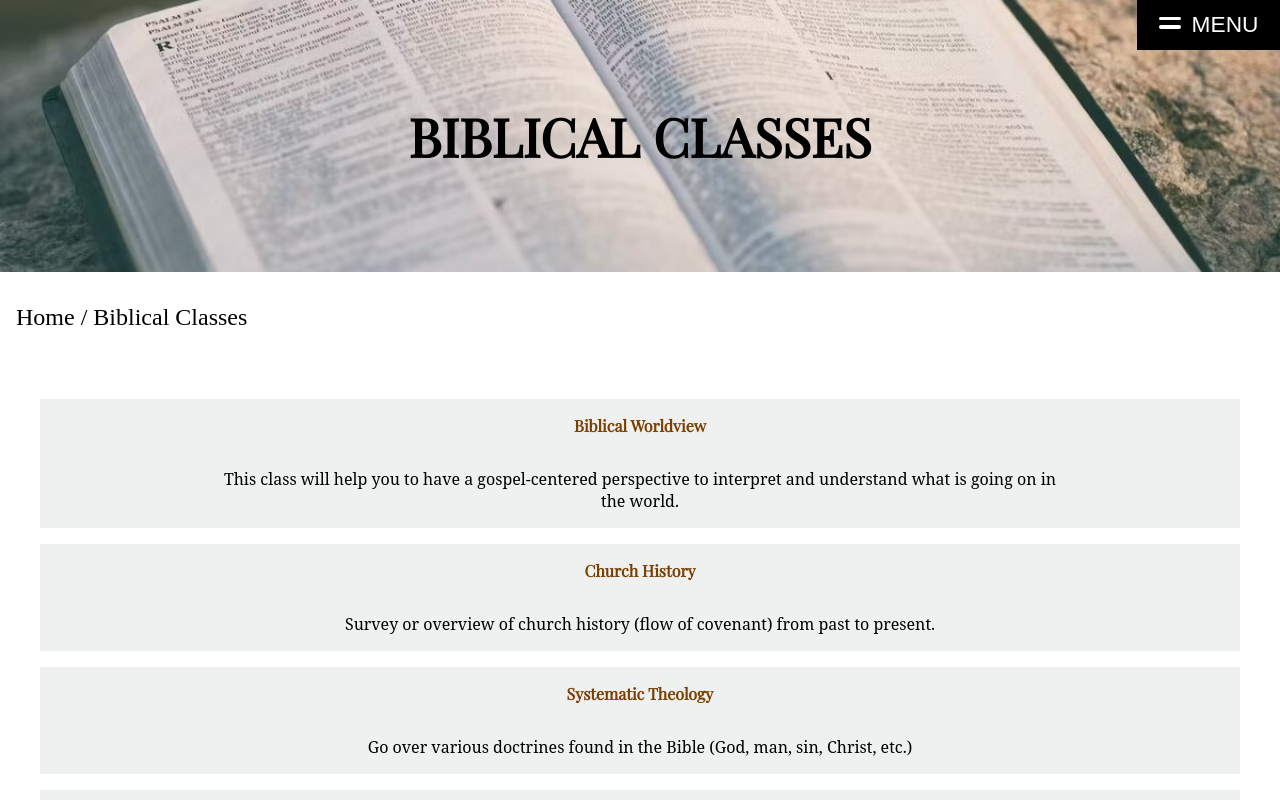
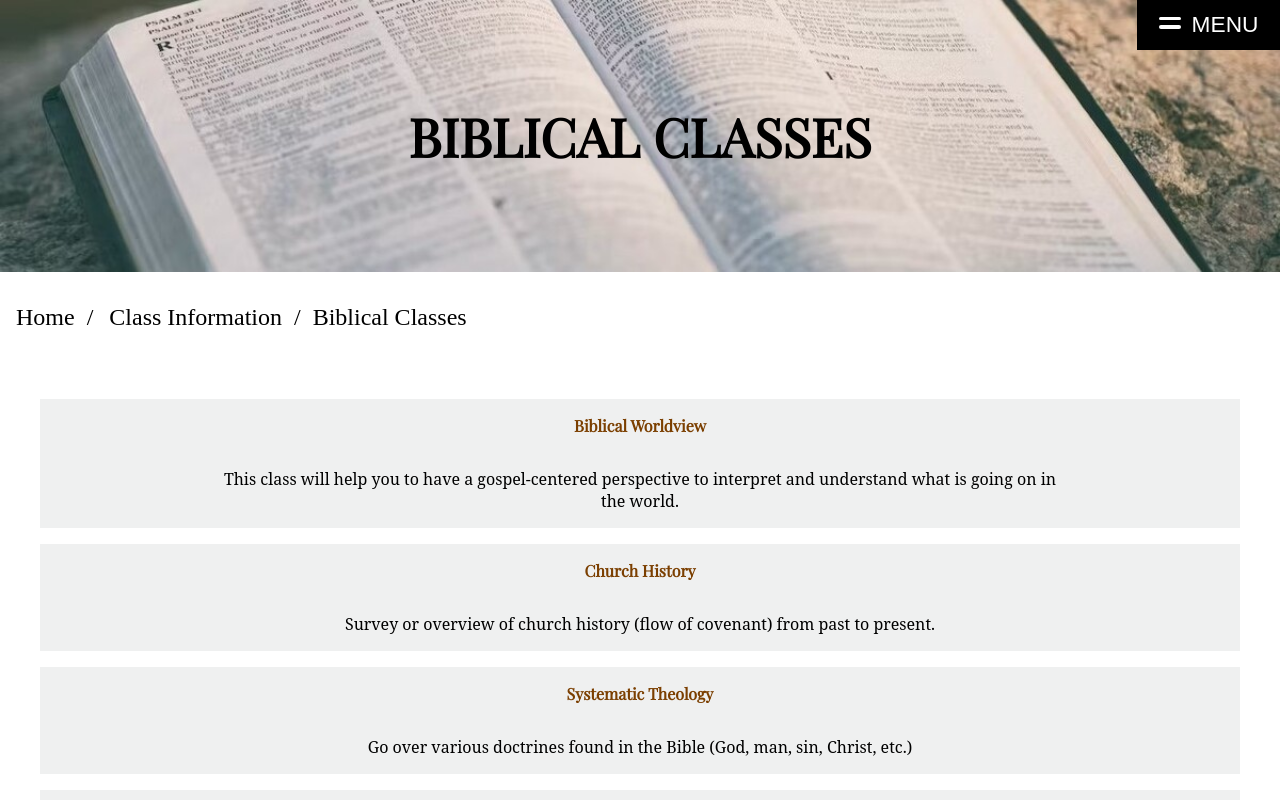
Before and after one commit to jmpark2001/SummitSchool, a React (Create React App) app: page /biblical in a window 1280 px wide. Shown: the top 800 px of the page. Built offline with nearby package versions, Linux system fonts and the light colour scheme; no server answers; a web font is replaced by a local one.

Commit message:
Added more nav links

```diff
--- a/src/components/RegistrationForm.js
+++ b/src/components/RegistrationForm.js
@@ -138,7 +138,7 @@ function RegistrationForm() {
                             {window.screen.width > 769 ? (
                                     <>
                                         <div className="dates">
-                                            <p style={{margin: "0 0 0 5%", width: "100%"}}><b>REGISTRATION & PAYMENT PERIOD:</b> August 14th - September 3rd</p>
+                                            <p style={{margin: "0 0 0 5%", width: "100%"}}><b>REGISTRATION & PAYMENT PERIOD:</b> August 14th - September 10th</p>
                                         </div>
                                         <div style={{marginTop: "0"}} className="dates">
                                             <p style={{margin: "0 0 0 5%", width: "80%"}}><b>FALL SEMESTER:</b> Every Saturday except Remnant Day (Last Saturday of every month)
--- a/src/pages/Academic.js
+++ b/src/pages/Academic.js
@@ -22,7 +22,9 @@ export default function Academic() {
             </div>
             <div className="backToHomeDivOther">
                 <CustomLink to="/" className="backToHome">Home</CustomLink>
-                <p style={{fontSize: "clamp(1.5rem, 0.9280rem + 0.6700vw, 2rem)", margin: "2rem 0 0"}}>&nbsp;/ Academic Classes</p>
+                <p style={{fontSize: "clamp(1.5rem, 0.9280rem + 0.6700vw, 2rem)", margin: "2rem 0 0"}}>&nbsp;&nbsp;/ </p>
+                <CustomLink to="/classInfo" className="backToHome" style={{marginLeft: "0"}}>Class Information</CustomLink>
+                <p style={{fontSize: "clamp(1.5rem, 0.9280rem + 0.6700vw, 2rem)", margin: "2rem 0 0"}}>&nbsp;&nbsp;/&nbsp;&nbsp;Academic Classes</p>
             </div>
             <div className="differentClasses">
                 <div className="otherInfoDiv">
--- a/src/pages/Biblical.js
+++ b/src/pages/Biblical.js
@@ -22,7 +22,9 @@ export default function Biblical() {
             </div>
             <div className="backToHomeDivOther">
                 <CustomLink to="/" className="backToHome">Home</CustomLink>
-                <p style={{fontSize: "clamp(1.5rem, 0.9280rem + 0.6700vw, 2rem)", margin: "2rem 0 0"}}>&nbsp;/ Biblical Classes</p>
+                <p style={{fontSize: "clamp(1.5rem, 0.9280rem + 0.6700vw, 2rem)", margin: "2rem 0 0"}}>&nbsp;&nbsp;/ </p>
+                <CustomLink to="/classInfo" className="backToHome" style={{marginLeft: "0"}}>Class Information</CustomLink>
+                <p style={{fontSize: "clamp(1.5rem, 0.9280rem + 0.6700vw, 2rem)", margin: "2rem 0 0"}}>&nbsp;&nbsp;/&nbsp;&nbsp;Biblical Classes</p>
             </div>
             <div className="differentClasses">
                 <ul className="biblicalInfoClasses">
--- a/src/pages/ClassInfo.js
+++ b/src/pages/ClassInfo.js
@@ -30,7 +30,7 @@ export default function ClassInfo() {
             <div className="classInfo">
                 <p style={{color: "#B56727", margin: "2rem auto"}}><b>Welcome to One Mind Church Summit School!</b></p>
                 <p><b>REGISTRATION</b></p>
-                <p>Registration for the fall semester starts on August 14th and will end on September 3rd.</p>
+                <p>Registration for the fall semester starts on August 14th and will end on September 10th.</p>
                 <br/><br/>
                 <p><b>2023 FALL SEMESTER</b></p>
                 <p>The fall semeseter begins on September 16th and ends on January 20th</p>
--- a/src/pages/Home.js
+++ b/src/pages/Home.js
@@ -22,7 +22,7 @@ export default function Home() {
             </div>
             <div className="fallSemester">
                 <p style={{margin: "1rem 0"}}>2023 FALL SEMESTER</p>
-                <p className="fallSemesterText glacial">Registration for the fall semester starts on Aug 14 and will end on Sep 3.</p>
+                <p className="fallSemesterText glacial">Registration for the fall semester starts on Aug 14 and will end on Sep 10.</p>
                 <div style={{display: "flex", justifyContent: "center", marginBottom: "4vh"}}>
                     <Link to={"/registration"} style={{textDecoration: "none", display: "flex"}}>
                         <div className="registerNow playfair">
--- a/src/pages/Instrument.js
+++ b/src/pages/Instrument.js
@@ -22,7 +22,9 @@ export default function Instrument() {
             </div>
             <div className="backToHomeDivOther">
                 <CustomLink to="/" className="backToHome">Home</CustomLink>
-                <p style={{fontSize: "clamp(1.5rem, 0.9280rem + 0.6700vw, 2rem)", margin: "2rem 0 0"}}>&nbsp;/ Instrument Classes</p>
+                <p style={{fontSize: "clamp(1.5rem, 0.9280rem + 0.6700vw, 2rem)", margin: "2rem 0 0"}}>&nbsp;&nbsp;/ </p>
+                <CustomLink to="/classInfo" className="backToHome" style={{marginLeft: "0"}}>Class Information</CustomLink>
+                <p style={{fontSize: "clamp(1.5rem, 0.9280rem + 0.6700vw, 2rem)", margin: "2rem 0 0"}}>&nbsp;&nbsp;/&nbsp;&nbsp;Instrument Classes</p>
             </div>
             <div className="differentClasses">
                 <div className="otherInfoDiv">
--- a/src/pages/Kindergarten.js
+++ b/src/pages/Kindergarten.js
@@ -22,7 +22,9 @@ export default function Kindergarten() {
             </div>
             <div className="backToHomeDivOther">
                 <CustomLink to="/" className="backToHome">Home</CustomLink>
-                <p style={{fontSize: "clamp(1.5rem, 0.9280rem + 0.6700vw, 2rem)", margin: "2rem 0 0"}}>&nbsp;/ Pre-K/Kindergarten Classes</p>
+                <p style={{fontSize: "clamp(1.5rem, 0.9280rem + 0.6700vw, 2rem)", margin: "2rem 0 0"}}>&nbsp;&nbsp;/ </p>
+                <CustomLink to="/classInfo" className="backToHome" style={{marginLeft: "0"}}>Class Information</CustomLink>
+                <p style={{fontSize: "clamp(1.5rem, 0.9280rem + 0.6700vw, 2rem)", margin: "2rem 0 0"}}>&nbsp;&nbsp;/&nbsp;&nbsp;Pre-K/Kindergarten Classes</p>
             </div>
             <div className="differentClasses">
                 <div className="otherInfoDiv">
--- a/src/pages/Language.js
+++ b/src/pages/Language.js
@@ -22,7 +22,9 @@ export default function Language() {
             </div>
             <div className="backToHomeDivOther">
                 <CustomLink to="/" className="backToHome">Home</CustomLink>
-                <p style={{fontSize: "clamp(1.5rem, 0.9280rem + 0.6700vw, 2rem)", margin: "2rem 0 0"}}>&nbsp;/ Language Classes</p>
+                <p style={{fontSize: "clamp(1.5rem, 0.9280rem + 0.6700vw, 2rem)", margin: "2rem 0 0"}}>&nbsp;&nbsp;/ </p>
+                <CustomLink to="/classInfo" className="backToHome" style={{marginLeft: "0"}}>Class Information</CustomLink>
+                <p style={{fontSize: "clamp(1.5rem, 0.9280rem + 0.6700vw, 2rem)", margin: "2rem 0 0"}}>&nbsp;&nbsp;/&nbsp;&nbsp;Language Classes</p>
             </div>
             <div className="differentClasses">
                 <div className="otherInfoDiv">
--- a/src/pages/PE.js
+++ b/src/pages/PE.js
@@ -22,7 +22,9 @@ export default function PE() {
             </div>
             <div className="backToHomeDivOther">
                 <CustomLink to="/" className="backToHome">Home</CustomLink>
-                <p style={{fontSize: "clamp(1.5rem, 0.9280rem + 0.6700vw, 2rem)", margin: "2rem 0 0"}}>&nbsp;/ Physical Education Classes</p>
+                <p style={{fontSize: "clamp(1.5rem, 0.9280rem + 0.6700vw, 2rem)", margin: "2rem 0 0"}}>&nbsp;&nbsp;/ </p>
+                <CustomLink to="/classInfo" className="backToHome" style={{marginLeft: "0"}}>Class Information</CustomLink>
+                <p style={{fontSize: "clamp(1.5rem, 0.9280rem + 0.6700vw, 2rem)", margin: "2rem 0 0"}}>&nbsp;&nbsp;/&nbsp;&nbsp;Physical Education Classes</p>
             </div>
             <div className="differentClasses">
                 <div className="otherInfoDiv">
```
